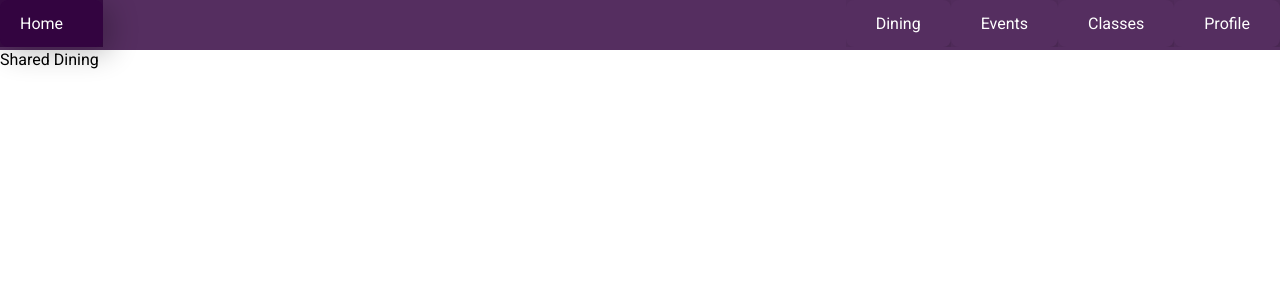
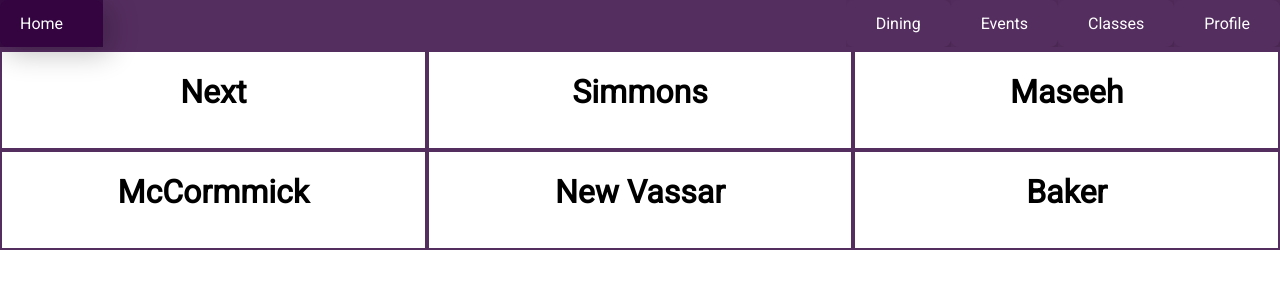
Before and after one commit to Jovan888777/IHTFP-webapp, a React app: page /shared-dining in a window 1280 px wide. Shown: the top 300 px of the page. Built offline with nearby package versions, Linux system fonts and the light colour scheme; no server answers; the HTML template or start-up script is replaced by a standard one.

Commit message:
added some api routes

```diff
--- a/client/src/components/App.js
+++ b/client/src/components/App.js
@@ -64,16 +64,16 @@ const App = () => {
       <NavBar token={token} />
       <Router>
         <Home path="/" handleLogin={handleLogin} handleLogout={handleLogout} userId={userId} />
-        <AddEvent path="/add-event/" />
-        <ViewEvent path="/events/" />
-        <MyEvents path="/my-events/" />
-        <AutomaticCourseRoad path="/automatic-course-road/" />
-        <SharedClasses path="/shared-classes/" />
-        <GeneralDining path="/menus/" />
-        <SharedDining path="/shared-dining/" />
+        <AddEvent path="/add-event/" userId={userId} />
+        <ViewEvent path="/events/" userId={userId} />
+        <MyEvents path="/my-events/" userId={userId} />
+        <AutomaticCourseRoad path="/automatic-course-road/" userId={userId} />
+        <SharedClasses path="/shared-classes/" userId={userId} />
+        <GeneralDining path="/menus/" userId={userId} />
+        <SharedDining path="/shared-dining/" userId={userId} />
         <GeneralProfile path="/profile/" />
-        <ProfileFriends path="/friends/" />
-        <ProfilePreferences path="/preferences/" />
+        <ProfileFriends path="/friends/" userId={userId} />
+        <ProfilePreferences path="/preferences/" userId={userId} />
         <NotFound default />
       </Router>
     </>
--- /dev/null
+++ b/client/src/components/pages/SharedDining.css
@@ -0,0 +1,10 @@
+.wrapper {
+  display: grid;
+  grid-template-columns: repeat(3, 1fr);
+  grid-auto-rows: minmax(100px, auto);
+}
+
+.dining-container {
+  border: 2px solid var(--nav-background);
+  text-align: center;
+}
--- a/client/src/components/pages/SharedDining.js
+++ b/client/src/components/pages/SharedDining.js
@@ -1,11 +1,37 @@
-import React from "react";
+import React, { useEffect, useState } from "react";
+import "./SharedDining.css";
+import { get } from "../../utilities";
 
-const SharedDining = () => {
-    return (
-        <div>
-            Shared Dining
-        </div>
-    );
+const SharedDining = (props) => {
+  const [diningSettings, setdiningSettings] = useState({
+    chosen: [null, null, null],
+    rankings: ["Next", "Simmons", "Maseeh", "McCormmick", "New Vassar", "Baker"],
+  });
+
+  const loadDiningSettings = () => {
+    get("/api/dining-settings").then((settings) => {
+      setdiningSettings({
+        chosen: settings.chosen,
+        rankings: settings.rankings,
+      });
+    });
+  };
+
+  useEffect(() => {
+    loadDiningSettings();
+  }, []);
+
+  return (
+    <div className="wrapper">
+      {diningSettings.rankings.map((item) => {
+        return (
+          <div className="dining-container">
+            <h1>{item}</h1>
+          </div>
+        );
+      })}
+    </div>
+  );
 };
 
 export default SharedDining;
```
Also changed, not shown: 1 other file (tests, documents, lock files or other folders).
